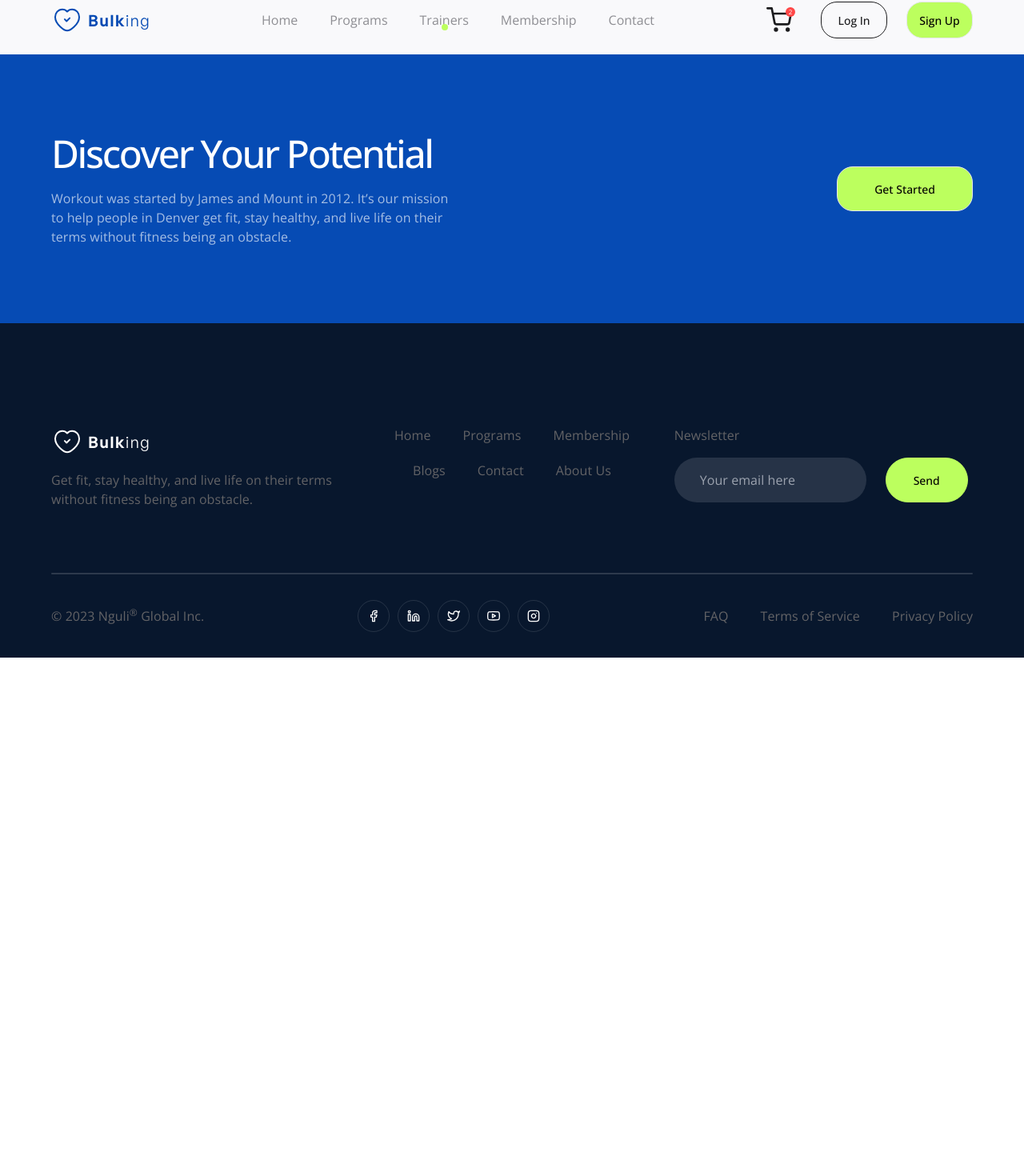
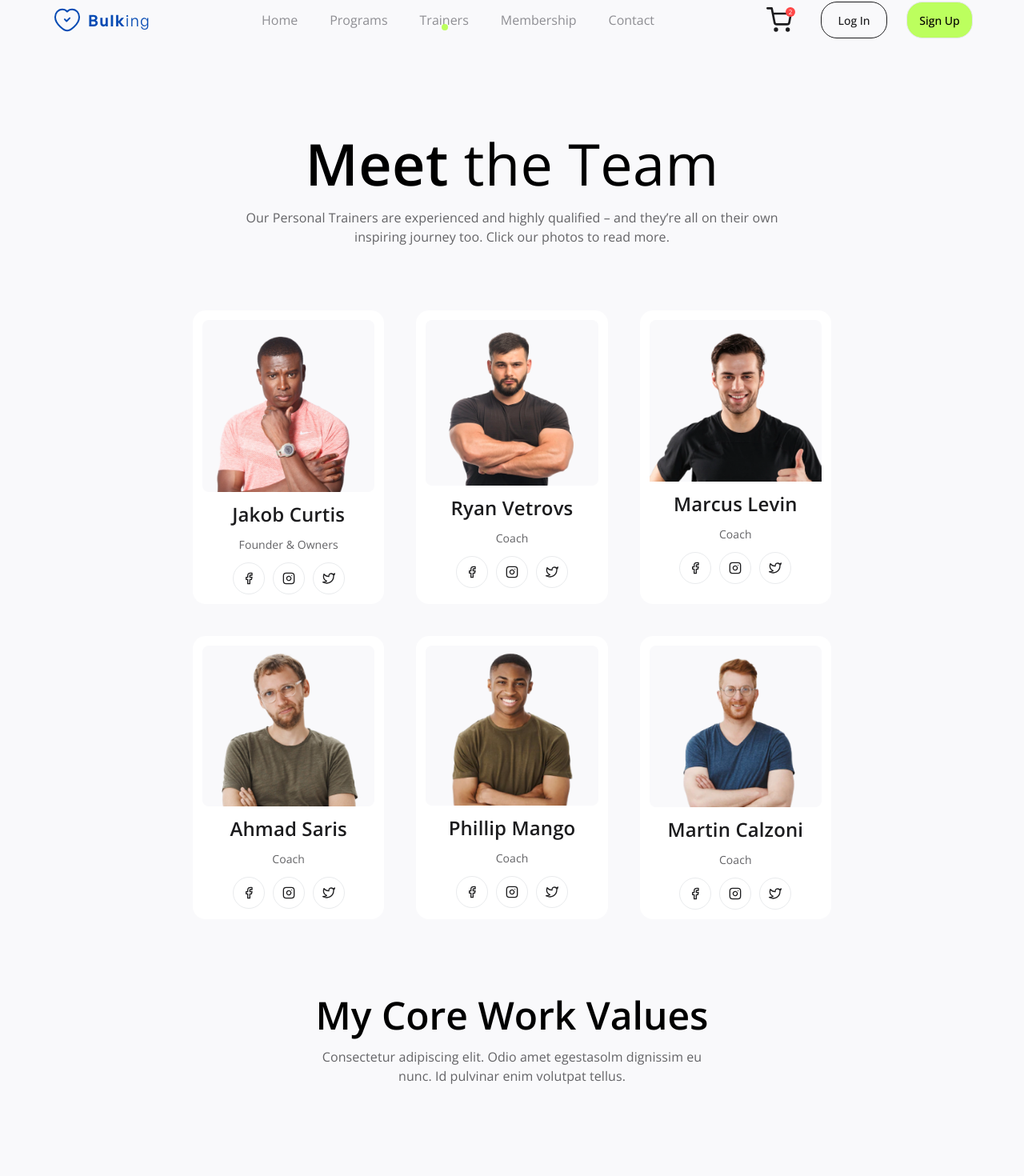
Before and after one commit to Balaji201295/React_Sites, a React (Vite) app in the folder 01_bulking/: page /trainers in a window 1280 px wide. Shown: the part 18-1488 px from the top of the page at 80% size. Before the commit the page ends 840 px from the top, so only its background shows below. Built offline with nearby package versions, Linux system fonts and the light colour scheme.

Commit message:
Trainer page completed

```diff
--- a/01_bulking/src/components/Footer.jsx
+++ b/01_bulking/src/components/Footer.jsx
@@ -61,7 +61,7 @@ const Footer = () => (
               key={index}
               href={item.link}
               target="_blank"
-              className="w-10 h-10 flex justify-center items-center border border-solid border-white/[.12] rounded-[20px] text-white transition-all duration-300 ease-linear hover:bg-white hover:text-[#08172D]"
+              className="w-10 h-10 flex justify-center items-center border border-solid border-white/[.12] rounded-[20px] text-white transition-all duration-300 ease-linear hover:bg-primary hover:text-[#08172D]"
             >
               <IconImg className="w-4 h-4" />
             </a>
--- a/01_bulking/src/components/PageHeading.jsx
+++ b/01_bulking/src/components/PageHeading.jsx
@@ -1,11 +1,25 @@
 import React from "react";
 import styles from "../styles";
-const PageHeading = ({ title, titleSpan, updateDetails }) => (
+const PageHeading = ({
+  title,
+  titleSpan,
+  content,
+  align,
+  margin,
+  maxWidth,
+  fontStyle,
+}) => (
   <div className="mb-8 sm:mb-12">
-    <h1 className={`${styles.pageHeading}`}>
+    <h1 className={` ${styles.pageHeading} ${align} ${fontStyle}`}>
       {title}&nbsp;<span className="font-normal">{titleSpan}</span>
     </h1>
-    <p className={`${styles.paragraph} max-w-md`}>{updateDetails}</p>
+    <p
+      className={`${styles.paragraph}  ${margin} ${align} ${
+        maxWidth ? maxWidth : "max-w-md"
+      }`}
+    >
+      {content}
+    </p>
   </div>
 );
 export default PageHeading;
--- /dev/null
+++ b/01_bulking/src/components/SectionIntro.jsx
@@ -0,0 +1,19 @@
+import React from "react";
+import styles from "../styles";
+const SectionIntro = ({ title, content, maxWidth }) => (
+  <div className="mb-14 sm:mb-12 text-center">
+    <h1
+      className={`font-sans font-semibold text-3xl sm:text-5xl text-black mb-4 `}
+    >
+      {title}
+    </h1>
+    <p
+      className={`${styles.paragraph} ${
+        maxWidth ? maxWidth : "max-w-md"
+      } mx-auto`}
+    >
+      {content}
+    </p>
+  </div>
+);
+export default SectionIntro;
--- a/01_bulking/src/components/index.js
+++ b/01_bulking/src/components/index.js
@@ -15,6 +15,7 @@ export { default as PersonalTrainingInfo } from "./PersonalTrainingInfo";
 export { default as ProgramItems } from "./ProgramItems";
 export { default as Reviews } from "./Reviews";
 export { default as SectionHeading } from "./SectionHeading";
+export { default as SectionIntro } from "./SectionIntro";
 export { default as Sessions } from "./Sessions";
 export { default as SubscriptionDetails } from "./SubscriptionDetails";
 export { default as Teams } from "./Teams";
--- a/01_bulking/src/pages/PrivacyPolicy.jsx
+++ b/01_bulking/src/pages/PrivacyPolicy.jsx
@@ -6,7 +6,7 @@ const PrivacyPolicy = () => (
     <PageHeading
       title="Privacy"
       titleSpan="Policy"
-      updateDetails="Last updated November 28, 2022"
+      content="Last updated November 28, 2022"
     />
     <div className="flex flex-col">
       <h3 className="font-sans text-xl sm:text-3xl font-semibold tracking-[.16] mb-4">
--- a/01_bulking/src/pages/TermsOfService.jsx
+++ b/01_bulking/src/pages/TermsOfService.jsx
@@ -6,7 +6,7 @@ const TermsOfService = () => (
     <PageHeading
       title="Terms Of"
       titleSpan="Service"
-      updateDetails="Last updated November 28, 2022"
+      content="Last updated November 28, 2022"
     />
     <div className="flex flex-col">
       <h3 className="font-sans text-xl sm:text-3xl font-semibold tracking-[.16] mb-4">
--- a/01_bulking/src/pages/Trainers.jsx
+++ b/01_bulking/src/pages/Trainers.jsx
@@ -1,8 +1,63 @@
 import React from "react";
-import { CTA } from "../components";
+import styles from "../styles";
+import { trainers } from "../constants";
+import { CTA, PageHeading, SectionIntro } from "../components";
 const Trainers = () => (
-  <>
+  <main className="bg-[#F9F9FB]">
+    <div className={`${styles.padding} max-w-[926px] mx-auto`}>
+      <PageHeading
+        title="Meet"
+        titleSpan="the Team"
+        content="Our Personal Trainers are experienced and highly qualified – and they’re all on their own inspiring journey too. Click our photos to read more."
+        align="text-center"
+        margin="mx-auto"
+        maxWidth="max-w-[724px]"
+      />
+      <div className="grid grid-cols-1 sm:grid-cols-2 md:grid-cols-3 justify-items-center gap-10 pt-8">
+        {trainers.map((trainer, index) => {
+          const { imgUrl, trainerName, position, links } = trainer;
+          return (
+            <div
+              key={index}
+              className="flex flex-col items-center gap-3 bg-white rounded-2xl p-3 max-w-[282px]"
+            >
+              <div className="bg-[#F9F9FB] rounded-lg">
+                <img src={imgUrl} alt={trainerName} />
+              </div>
+              <h3 className="font-sans text-xl sm:text-2xl text-primary font-semibold tracking-[.12px]">
+                {trainerName}
+              </h3>
+              <p className="font-sans text-sm text-secondary font-normal tracking-[.07px]">
+                {position}
+              </p>
+              <div className="flex justify-center items-center gap-[10px]">
+                {trainer.links.map((item, index) => {
+                  const IconImg = item.icon;
+                  return (
+                    <a
+                      key={index}
+                      href={item.href}
+                      target="_blank"
+                      className="w-10 h-10 flex justify-center items-center border border-solid border-[#E9EBED] rounded-[20px] text-primary transition-all duration-300 ease-linear hover:bg-primary"
+                    >
+                      <IconImg className="w-4 h-4" />
+                    </a>
+                  );
+                })}
+              </div>
+            </div>
+          );
+        })}
+      </div>
+      <div className={styles.padding}>
+        <SectionIntro
+          title="My Core Work Values"
+          content="Consectetur adipiscing elit. Odio amet egestasolm dignissim eu nunc. Id pulvinar enim volutpat tellus. "
+          maxWidth="max-w-[512px]"
+        />
+      </div>
+    </div>
     <CTA />
-  </>
+  </main>
 );
 export default Trainers;
```
